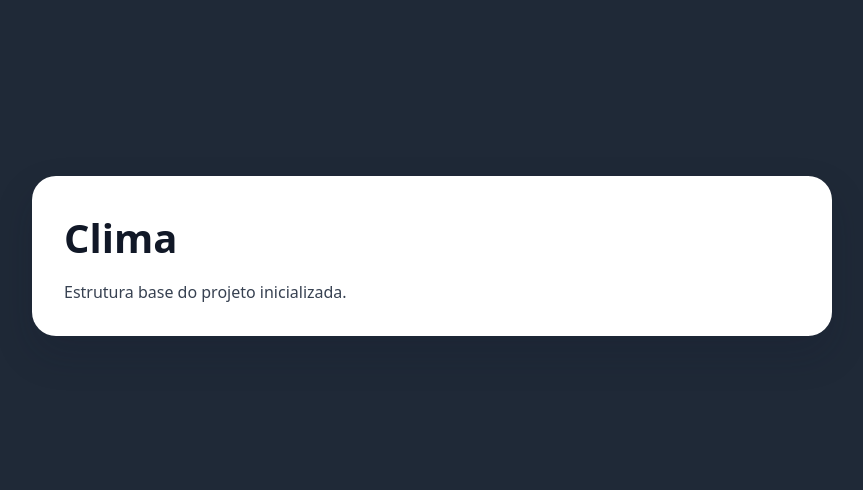
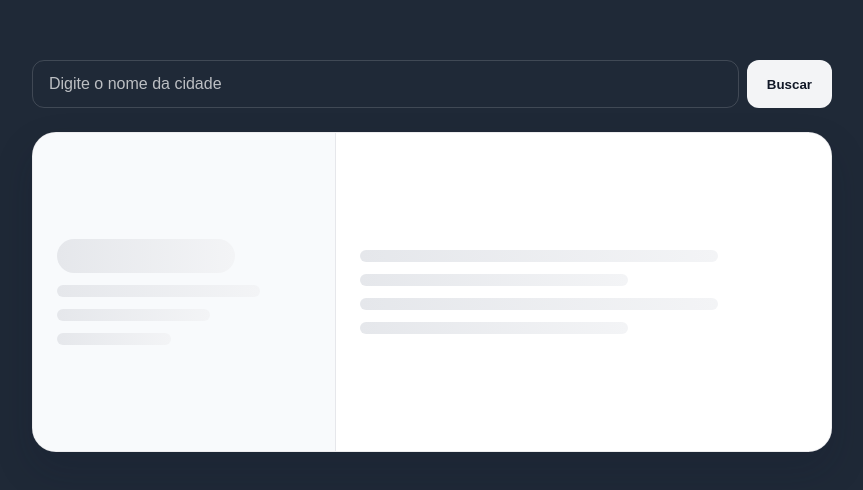
Before and after one commit to DanielDantas0921/app_clima, a website built with Vite: page index.html in a window 1280 px wide. Shown: the part 144-634 px from the top of the page, without its empty margins (208-1071 px from the left). Built offline with nearby package versions, Linux system fonts and the light colour scheme.

Commit message:
fase 3 implementada

```diff
--- a/src/main.ts
+++ b/src/main.ts
@@ -7,8 +7,37 @@ if (!app) {
 }
 
 app.innerHTML = `
-  <main class="app-shell">
-    <h1>Clima</h1>
-    <p>Estrutura base do projeto inicializada.</p>
-  </main>
+  <div class="weather-page">
+    <form class="search-form" aria-label="Busca de cidade">
+      <label class="sr-only" for="city-input">Digite o nome da cidade</label>
+      <input
+        id="city-input"
+        type="text"
+        name="city"
+        placeholder="Digite o nome da cidade"
+        autocomplete="off"
+      />
+      <button type="submit">Buscar</button>
+    </form>
+
+    <section class="weather-card is-empty" aria-live="polite">
+      <aside class="weather-sidebar" aria-label="Dados principais do clima">
+        <div class="sidebar-placeholder">
+          <div class="placeholder-line placeholder-line--big"></div>
+          <div class="placeholder-line placeholder-line--medium"></div>
+          <div class="placeholder-line placeholder-line--short"></div>
+          <div class="placeholder-line placeholder-line--small"></div>
+        </div>
+      </aside>
+
+      <main class="weather-main" aria-label="Métricas do clima">
+        <div class="main-placeholder">
+          <div class="placeholder-line placeholder-line--medium"></div>
+          <div class="placeholder-line placeholder-line--short"></div>
+          <div class="placeholder-line placeholder-line--medium"></div>
+          <div class="placeholder-line placeholder-line--short"></div>
+        </div>
+      </main>
+    </section>
+  </div>
 `;
--- a/src/style.css
+++ b/src/style.css
@@ -26,6 +26,7 @@ body {
   place-items: center;
   padding: 24px;
   background: #1f2937;
+  color: #111827;
 }
 
 #app {
@@ -34,21 +35,136 @@ body {
   justify-content: center;
 }
 
-.app-shell {
+.weather-page {
   width: min(100%, 800px);
+}
+
+.search-form {
+  display: flex;
+  align-items: center;
+  gap: 8px;
+  margin-bottom: 24px;
+  padding: 0;
+  background: transparent;
+}
+
+.search-form input {
+  flex: 1;
+  min-height: 48px;
+  padding: 0 16px;
+  border: 1px solid rgba(255, 255, 255, 0.15);
+  border-radius: 12px;
+  background: transparent;
+  color: #f3f4f6;
+  font-size: 1rem;
+}
+
+.search-form input::placeholder {
+  color: rgba(255, 255, 255, 0.7);
+}
+
+.search-form button {
+  min-height: 48px;
+  padding: 0 20px;
+  border: none;
+  border-radius: 12px;
+  background: #f3f4f6;
+  color: #111827;
+  font-weight: 600;
+  cursor: pointer;
+}
+
+.weather-card {
+  display: flex;
+  width: min(100%, 800px);
+  min-height: 320px;
+  margin: 0 auto;
   background: #ffffff;
+  border: 1px solid rgba(17, 24, 39, 0.08);
   border-radius: 24px;
-  padding: 32px;
+  overflow: hidden;
   box-shadow: 0 18px 38px rgba(15, 23, 42, 0.18);
 }
 
-h1 {
-  margin: 0 0 12px;
-  font-size: 2.5rem;
-  color: #111827;
+.weather-sidebar,
+.weather-main {
+  padding: 24px;
 }
 
-p {
-  margin: 0;
-  color: #374151;
+.weather-sidebar {
+  width: 38%;
+  background: #f8fafc;
+  border-right: 1px solid rgba(17, 24, 39, 0.08);
 }
+
+.weather-main {
+  flex: 1;
+  background: #ffffff;
+}
+
+.sidebar-placeholder,
+.main-placeholder {
+  display: flex;
+  flex-direction: column;
+  gap: 12px;
+  width: 100%;
+  height: 100%;
+  justify-content: center;
+}
+
+.placeholder-line {
+  display: block;
+  height: 12px;
+  border-radius: 999px;
+  background: linear-gradient(90deg, #e5e7eb 0%, #f3f4f6 100%);
+}
+
+.placeholder-line--big {
+  width: 70%;
+  height: 34px;
+}
+
+.placeholder-line--medium {
+  width: 80%;
+}
+
+.placeholder-line--short {
+  width: 60%;
+}
+
+.placeholder-line--small {
+  width: 45%;
+}
+
+.sr-only {
+  position: absolute;
+  width: 1px;
+  height: 1px;
+  padding: 0;
+  margin: -1px;
+  overflow: hidden;
+  clip: rect(0, 0, 0, 0);
+  white-space: nowrap;
+  border: 0;
+}
+
+@media (max-width: 768px) {
+  body {
+    padding: 16px;
+  }
+
+  .search-form {
+    flex-direction: column;
+    align-items: stretch;
+  }
+
+  .weather-card {
+    flex-direction: column;
+  }
+
+  .weather-sidebar {
+    width: 100%;
+    border-right: none;
+    border-bottom: 1px solid rgba(17, 24, 39, 0.08);
+  }
+}
```
Also changed, not shown: plan/tasks.md (+2 -2 lines).
